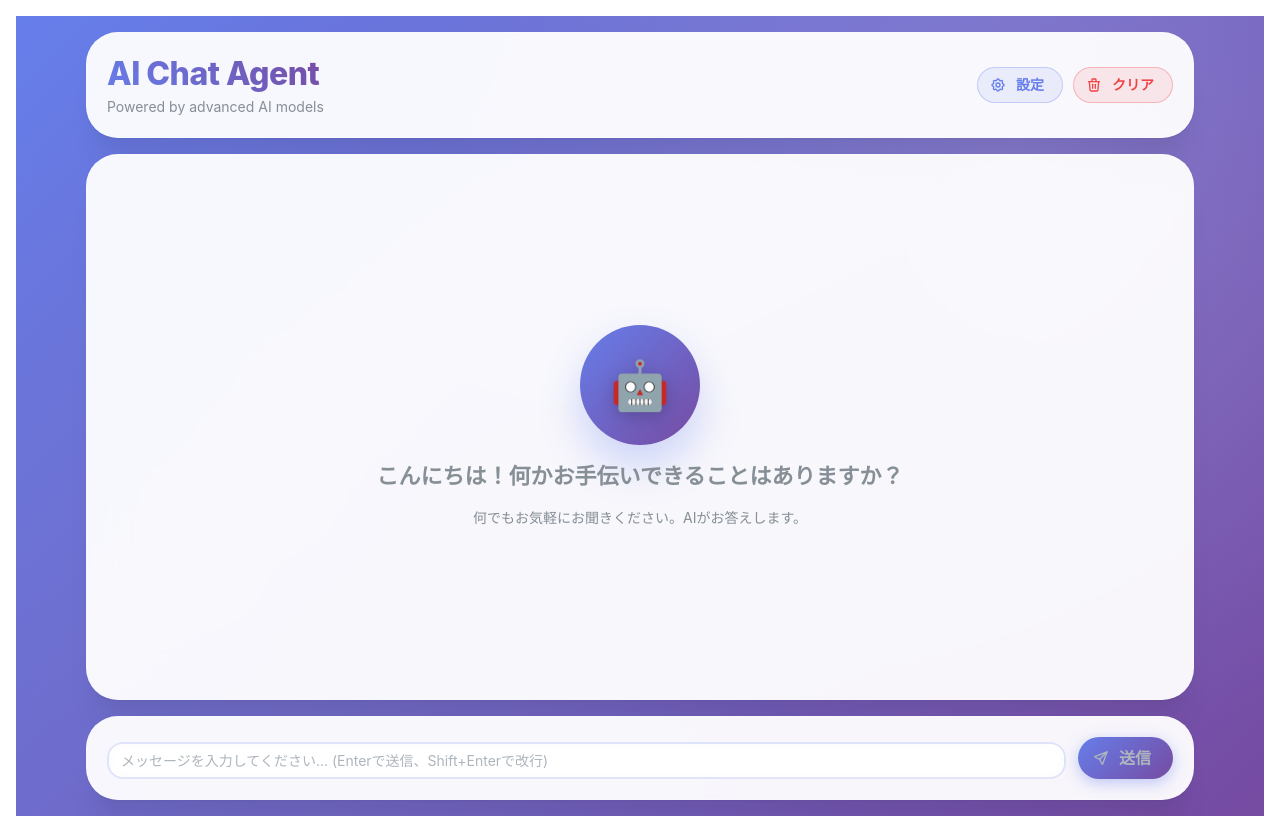
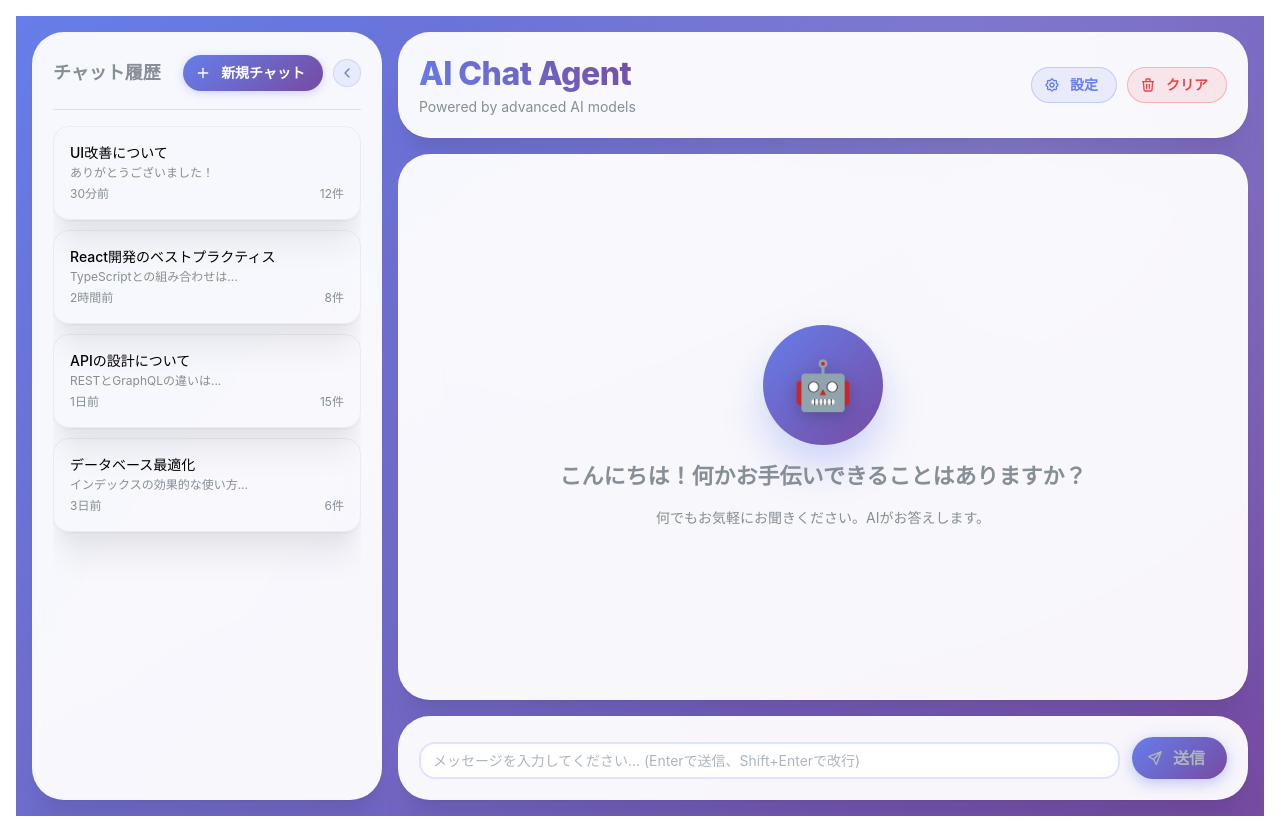
Before and after one commit to shimpei1494/chat-agent-react-flask, a React (Vite) app in the folder frontend/: page / in a window 1280 px wide. Built offline with nearby package versions, Linux system fonts and the light colour scheme.

Commit message:
履歴の見た目だけ追加

```diff
--- /dev/null
+++ b/frontend/src/components/ChatHistory/ChatHistory.tsx
@@ -0,0 +1,328 @@
+import {
+	ActionIcon,
+	Box,
+	Button,
+	Card,
+	Divider,
+	Flex,
+	Group,
+	ScrollArea,
+	Stack,
+	Text,
+} from "@mantine/core";
+import {
+	IconChevronLeft,
+	IconChevronRight,
+	IconEdit,
+	IconMessage,
+	IconPlus,
+	IconTrash,
+} from "@tabler/icons-react";
+import { useState } from "react";
+
+interface ChatThread {
+	id: string;
+	title: string;
+	lastMessage: string;
+	timestamp: number;
+	messageCount: number;
+}
+
+interface ChatHistoryProps {
+	isCollapsed: boolean;
+	onToggle: () => void;
+	onNewChat: () => void;
+	threads?: ChatThread[];
+	currentThreadId?: string;
+	onSelectThread?: (threadId: string) => void;
+	onDeleteThread?: (threadId: string) => void;
+	onRenameThread?: (threadId: string, newTitle: string) => void;
+}
+
+// Mock data for demonstration
+const mockThreads: ChatThread[] = [
+	{
+		id: "1",
+		title: "UI改善について",
+		lastMessage: "ありがとうございました！",
+		timestamp: Date.now() - 1000 * 60 * 30, // 30 minutes ago
+		messageCount: 12,
+	},
+	{
+		id: "2",
+		title: "React開発のベストプラクティス",
+		lastMessage: "TypeScriptとの組み合わせは...",
+		timestamp: Date.now() - 1000 * 60 * 60 * 2, // 2 hours ago
+		messageCount: 8,
+	},
+	{
+		id: "3",
+		title: "APIの設計について",
+		lastMessage: "RESTとGraphQLの違いは...",
+		timestamp: Date.now() - 1000 * 60 * 60 * 24, // 1 day ago
+		messageCount: 15,
+	},
+	{
+		id: "4",
+		title: "データベース最適化",
+		lastMessage: "インデックスの効果的な使い方...",
+		timestamp: Date.now() - 1000 * 60 * 60 * 24 * 3, // 3 days ago
+		messageCount: 6,
+	},
+];
+
+function formatTimestamp(timestamp: number): string {
+	const now = Date.now();
+	const diff = now - timestamp;
+
+	const minutes = Math.floor(diff / (1000 * 60));
+	const hours = Math.floor(diff / (1000 * 60 * 60));
+	const days = Math.floor(diff / (1000 * 60 * 60 * 24));
+
+	if (minutes < 60) {
+		return `${minutes}分前`;
+	} else if (hours < 24) {
+		return `${hours}時間前`;
+	} else {
+		return `${days}日前`;
+	}
+}
+
+function ChatHistory({
+	isCollapsed,
+	onToggle,
+	onNewChat,
+	threads = mockThreads,
+	currentThreadId,
+	onSelectThread,
+	onDeleteThread,
+	onRenameThread,
+}: ChatHistoryProps) {
+	const [hoveredThread, setHoveredThread] = useState<string | null>(null);
+
+	return (
+		<Card
+			shadow="xl"
+			radius="xl"
+			p={isCollapsed ? "sm" : "lg"}
+			h="100%"
+			style={{
+				background: "rgba(255, 255, 255, 0.95)",
+				backdropFilter: "blur(20px)",
+				border: "1px solid rgba(255, 255, 255, 0.2)",
+				width: isCollapsed ? "80px" : "350px",
+				transition: "all 0.3s ease",
+				position: "relative",
+			}}
+		>
+			<Stack h="100%" gap="md">
+				{/* Header with toggle and new chat */}
+				<Flex justify="space-between" align="center" h="40px">
+					{!isCollapsed && (
+						<Text
+							fw={600}
+							size="lg"
+							c="dimmed"
+							style={{ whiteSpace: "nowrap" }}
+						>
+							チャット履歴
+						</Text>
+					)}
+					<Flex
+						align="center"
+						gap="xs"
+						style={{ marginLeft: isCollapsed ? 0 : "auto" }}
+					>
+						{!isCollapsed && (
+							<Button
+								size="sm"
+								radius="xl"
+								leftSection={<IconPlus size={16} />}
+								onClick={onNewChat}
+								style={{
+									background:
+										"linear-gradient(135deg, #667eea 0%, #764ba2 100%)",
+									border: "none",
+									boxShadow: "0 2px 10px rgba(102, 126, 234, 0.3)",
+								}}
+								styles={{
+									root: {
+										"&:hover": {
+											transform: "translateY(-1px)",
+											boxShadow: "0 4px 15px rgba(102, 126, 234, 0.4)",
+										},
+									},
+								}}
+							>
+								新規チャット
+							</Button>
+						)}
+						<ActionIcon
+							variant="light"
+							radius="xl"
+							onClick={onToggle}
+							style={{
+								background: "rgba(102, 126, 234, 0.1)",
+								border: "1px solid rgba(102, 126, 234, 0.2)",
+								color: "#667eea",
+								position: isCollapsed ? "absolute" : "static",
+								top: isCollapsed ? "16px" : "auto",
+								right: isCollapsed ? "16px" : "auto",
+								zIndex: 10,
+							}}
+						>
+							{isCollapsed ? (
+								<IconChevronRight size={16} />
+							) : (
+								<IconChevronLeft size={16} />
+							)}
+						</ActionIcon>
+					</Flex>
+				</Flex>
+
+				{isCollapsed ? (
+					// Collapsed view - centered buttons with consistent spacing
+					<Stack align="center" gap="sm" pt="md">
+						<ActionIcon
+							size="lg"
+							radius="xl"
+							onClick={onNewChat}
+							style={{
+								background: "linear-gradient(135deg, #667eea 0%, #764ba2 100%)",
+								color: "white",
+								boxShadow: "0 4px 15px rgba(102, 126, 234, 0.3)",
+								width: "48px",
+								height: "48px",
+							}}
+							styles={{
+								root: {
+									"&:hover": {
+										transform: "translateY(-1px)",
+										boxShadow: "0 6px 20px rgba(102, 126, 234, 0.4)",
+									},
+								},
+							}}
+						>
+							<IconPlus size={20} />
+						</ActionIcon>
+
+						{/* Compact thread indicators */}
+						<Stack gap="sm" w="100%" align="center">
+							{threads.slice(0, 4).map((thread) => (
+								<ActionIcon
+									key={thread.id}
+									variant="light"
+									radius="lg"
+									onClick={() => onSelectThread?.(thread.id)}
+									style={{
+										background:
+											currentThreadId === thread.id
+												? "rgba(102, 126, 234, 0.2)"
+												: "rgba(102, 126, 234, 0.1)",
+										border: `1px solid ${
+											currentThreadId === thread.id
+												? "rgba(102, 126, 234, 0.4)"
+												: "rgba(102, 126, 234, 0.2)"
+										}`,
+										width: "48px",
+										height: "48px",
+									}}
+								>
+									<IconMessage size={16} />
+								</ActionIcon>
+							))}
+						</Stack>
+					</Stack>
+				) : (
+					// Expanded view
+					<>
+						<Divider />
+
+						<ScrollArea flex={1} type="never">
+							<Stack gap="xs">
+								{threads.map((thread) => (
+									<Card
+										key={thread.id}
+										padding="md"
+										radius="lg"
+										style={{
+											background:
+												currentThreadId === thread.id
+													? "linear-gradient(135deg, rgba(102, 126, 234, 0.1) 0%, rgba(118, 75, 162, 0.1) 100%)"
+													: hoveredThread === thread.id
+														? "rgba(102, 126, 234, 0.05)"
+														: "transparent",
+											border: `1px solid ${
+												currentThreadId === thread.id
+													? "rgba(102, 126, 234, 0.3)"
+													: "rgba(0, 0, 0, 0.05)"
+											}`,
+											cursor: "pointer",
+											transition: "all 0.2s ease",
+										}}
+										onMouseEnter={() => setHoveredThread(thread.id)}
+										onMouseLeave={() => setHoveredThread(null)}
+										onClick={() => onSelectThread?.(thread.id)}
+									>
+										<Group justify="space-between" align="flex-start" gap="xs">
+											<Box flex={1} style={{ minWidth: 0 }}>
+												<Text
+													fw={currentThreadId === thread.id ? 600 : 500}
+													size="sm"
+													truncate
+													mb={2}
+												>
+													{thread.title}
+												</Text>
+												<Text size="xs" c="dimmed" truncate mb={4}>
+													{thread.lastMessage}
+												</Text>
+												<Group justify="space-between" align="center">
+													<Text size="xs" c="dimmed">
+														{formatTimestamp(thread.timestamp)}
+													</Text>
+													<Text size="xs" c="dimmed">
+														{thread.messageCount}件
+													</Text>
+												</Group>
+											</Box>
+
+											{hoveredThread === thread.id && (
+												<Group gap={2}>
+													<ActionIcon
+														size="xs"
+														variant="subtle"
+														color="blue"
+														onClick={(e) => {
+															e.stopPropagation();
+															onRenameThread?.(thread.id, thread.title);
+														}}
+													>
+														<IconEdit size={12} />
+													</ActionIcon>
+													<ActionIcon
+														size="xs"
+														variant="subtle"
+														color="red"
+														onClick={(e) => {
+															e.stopPropagation();
+															onDeleteThread?.(thread.id);
+														}}
+													>
+														<IconTrash size={12} />
+													</ActionIcon>
+												</Group>
+											)}
+										</Group>
+									</Card>
+								))}
+							</Stack>
+						</ScrollArea>
+					</>
+				)}
+			</Stack>
+		</Card>
+	);
+}
+
+export default ChatHistory;
--- a/frontend/src/pages/chat/ChatPage.tsx
+++ b/frontend/src/pages/chat/ChatPage.tsx
@@ -1,15 +1,7 @@
-import {
-	Box,
-	Card,
-	Container,
-	Flex,
-	Group,
-	Stack,
-	Text,
-	Title,
-} from "@mantine/core";
+import { Box, Card, Flex, Group, Stack, Text, Title } from "@mantine/core";
 import { useState } from "react";
 import Answer from "../../components/Answer/Answer";
+import ChatHistory from "../../components/ChatHistory/ChatHistory";
 import ClearChatButton from "../../components/ClearChatButton/ClearChatButton";
 import QuestionInput from "../../components/QuestionInput/QuestionInput";
 import SettingsButton from "../../components/SettingsButton/SettingsButton";
@@ -30,6 +22,7 @@ interface ChatSettings {
 function ChatPage() {
 	const [messages, setMessages] = useState<Message[]>([]);
 	const [isLoading, setIsLoading] = useState(false);
+	const [isSidebarCollapsed, setIsSidebarCollapsed] = useState(false);
 	const [settings, setSettings] = useState<ChatSettings>({
 		model: "gpt-4o-mini",
 		systemPrompt: "You are a helpful AI assistant.",
@@ -93,6 +86,14 @@ function ChatPage() {
 		setMessages([]);
 	};
 
+	const handleNewChat = () => {
+		setMessages([]);
+	};
+
+	const handleToggleSidebar = () => {
+		setIsSidebarCollapsed(!isSidebarCollapsed);
+	};
+
 	return (
 		<Box
 			h="100vh"
@@ -118,8 +119,20 @@ function ChatPage() {
 				}}
 			/>
 
-			<Container size="lg" h="100%" style={{ position: "relative", zIndex: 1 }}>
-				<Stack h="100%" gap="md" py="md">
+			{/* Main layout with sidebar */}
+			<Flex h="100%" style={{ position: "relative", zIndex: 1 }}>
+				{/* Left Sidebar */}
+				<Box p="md" style={{ flexShrink: 0 }}>
+					<ChatHistory
+						isCollapsed={isSidebarCollapsed}
+						onToggle={handleToggleSidebar}
+						onNewChat={handleNewChat}
+					/>
+				</Box>
+
+				{/* Main Content Area */}
+				<Box flex={1} p="md" pl={0}>
+					<Stack h="100%" gap="md">
 						{/* Modern Header */}
 						<Card
 							shadow="xl"
@@ -235,7 +248,8 @@ function ChatPage() {
 							<QuestionInput onSend={handleSendMessage} disabled={isLoading} />
 						</Card>
 					</Stack>
-			</Container>
+				</Box>
+			</Flex>
 		</Box>
 	);
 }
```
Also changed, not shown: frontend/src/components/Answer/Answer.tsx (+20 -21 lines). Lines whose indentation alone changed are shown as unchanged.
